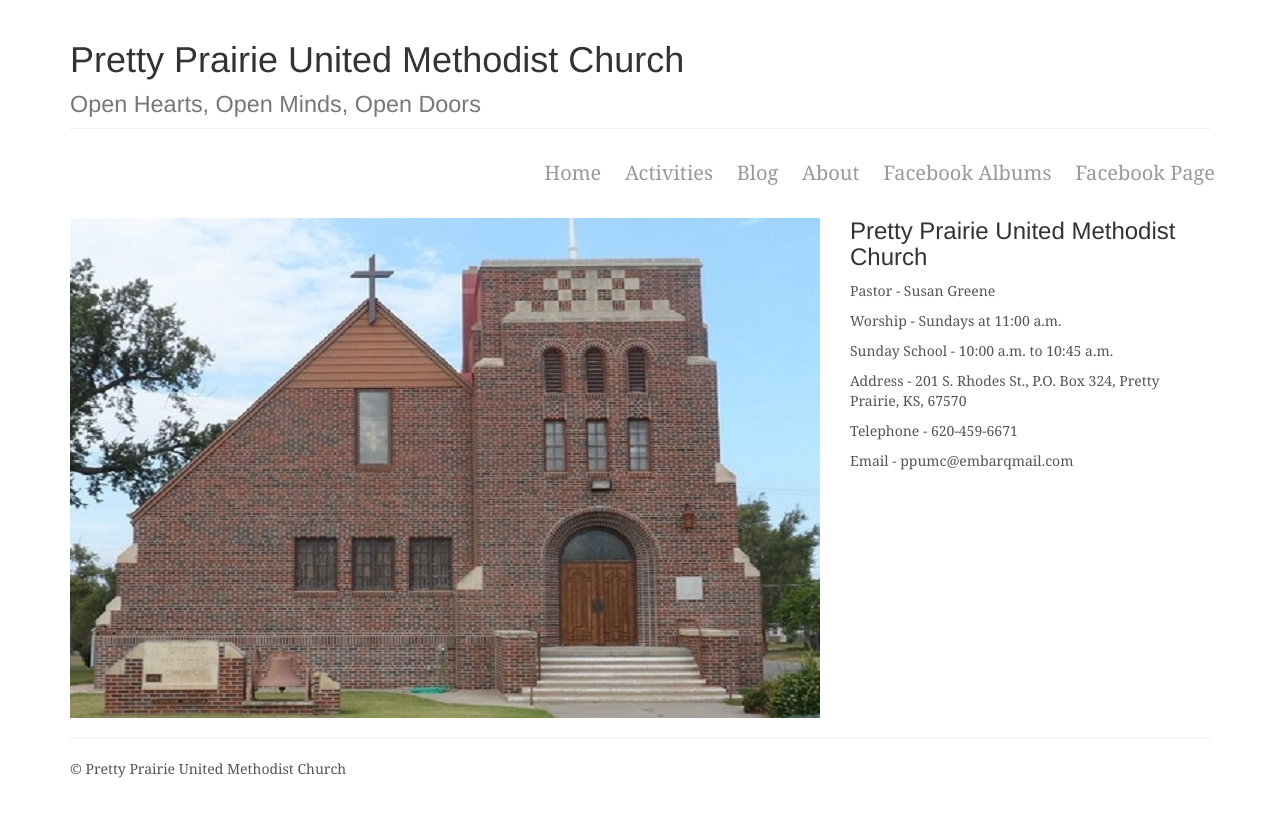
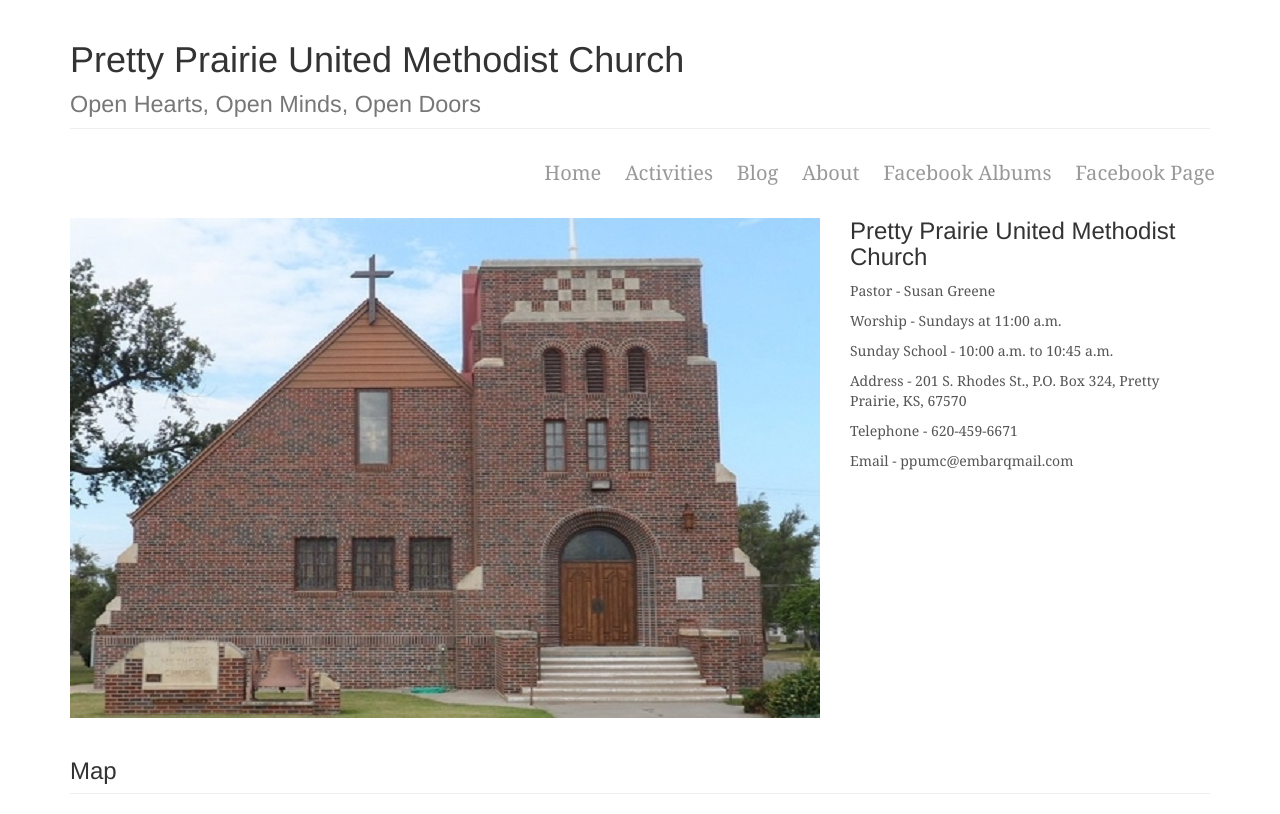
Before and after one commit to KatherineMichel/self-hosted-church-website-jekyll, a Jekyll site: the page built from about.html, in a window 1280 px wide. Shown: the top 814 px of the page. Built offline with Jekyll 4.4.1, drawn with Linux system fonts in a browser that asks for light colours; nearby versions of some CDN libraries; library files that are not in the unit come from our copies; grey boxes are pictures that could not be loaded.

Commit message:
Update about.html

```diff
--- a/about.html
+++ b/about.html
@@ -25,11 +25,12 @@
         <!-- /.row -->
 
         <!-- Related Projects Row -->
-        <!--<div class="row">
+        <div class="row">
 
             <div class="col-lg-12">
                 <h3 class="page-header">Map</h3>
+                    <iframe src="https://www.google.com/maps/embed?pb=!1m18!1m12!1m3!1d3153.450024331234!2d-98.02324884989933!3d37.77949201956326!2m3!1f0!2f0!3f0!3m2!1i1024!2i768!4f13.1!3m3!1m2!1s0x87a4d96641b73d75%3A0xa8e850033dbd2289!2sPretty+Prairie+United+Methodist+Church!5e0!3m2!1sen!2sus!4v1475020253068" width="600" height="450" frameborder="0" style="border:0" allowfullscreen></iframe>
             </div>
 
-        </div>-->
+        </div>
         <!-- /.row -->
```
